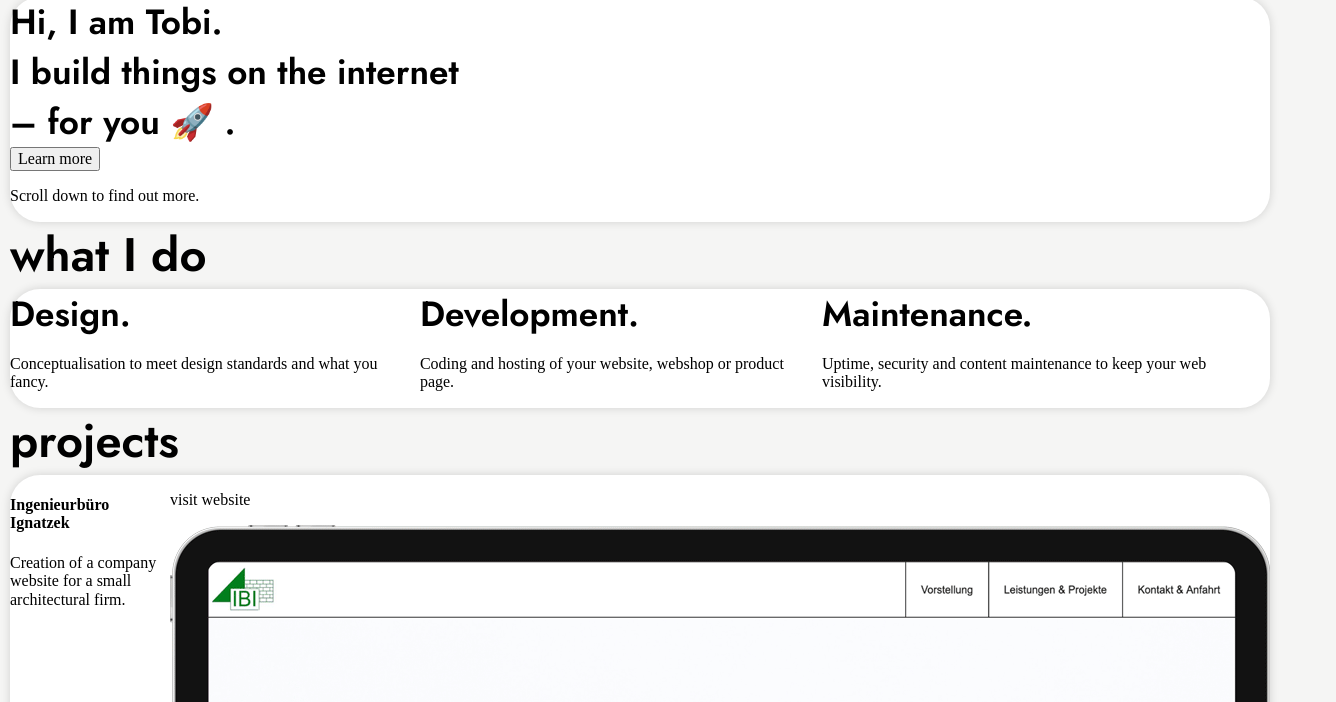
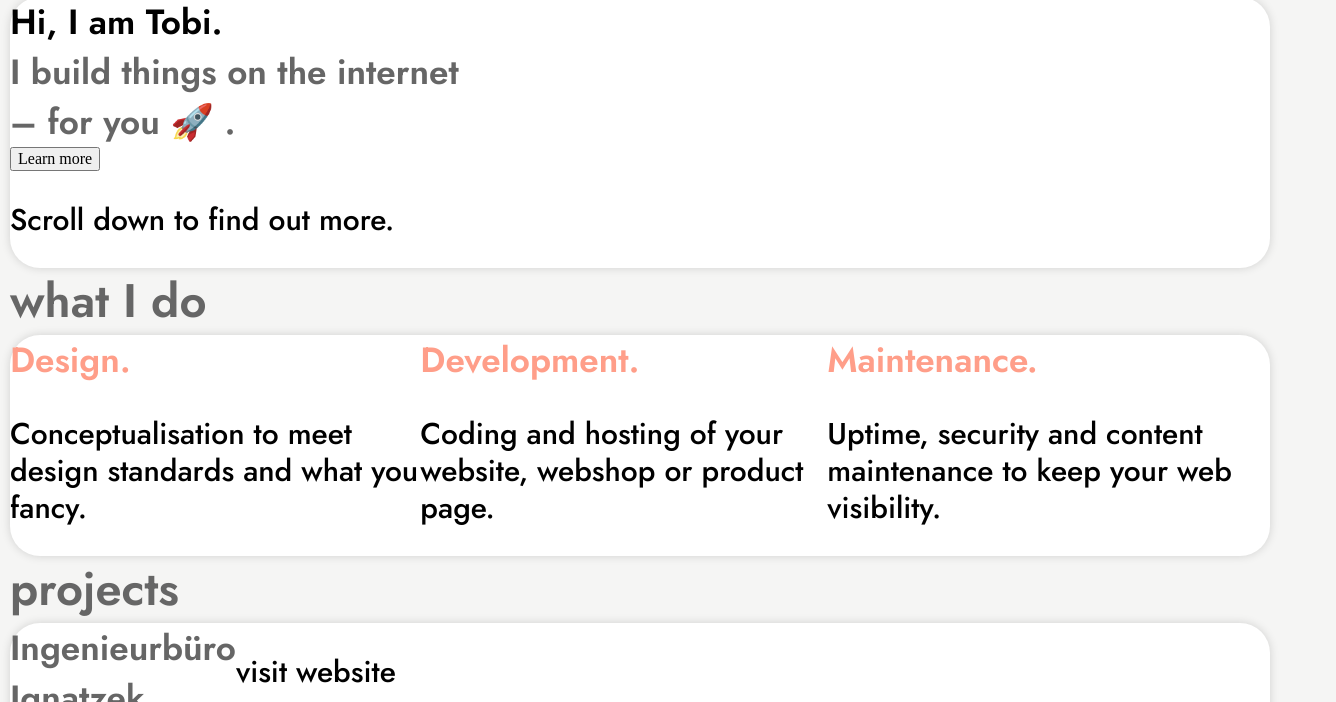
Before and after one commit to TobiasIgnatzek/i6k_test, a plain HTML site: page index.html in a window 1280 px wide. Shown: the part 98-800 px from the top of the page, 1336 px wide, since content can reach past the window. Drawn offline with nearby package versions, Linux system fonts and the light colour scheme.

Commit message:
new site

```diff
--- a/index.html
+++ b/index.html
@@ -80,7 +80,7 @@
       </div>
       <div class="third-wrapper">
         <div>
-          <h3>Development.
+          <h3><span class="red">Development.</span>
           </h3>
         </div>
         <div>
@@ -189,7 +189,7 @@
         </div>
       </div>
     </div>
-    <div class="flex">
+    <div class="flex wwrapper">
       <div>
         <h4>Songs for working.
         </h4>
@@ -205,7 +205,7 @@
     <div>
       <h2>contact</h2>
     </div>
-    <div class="flex">
+    <div class="flex wwrapper">
       <div>
         <h4>
           Want to work with me?
--- a/style.css
+++ b/style.css
@@ -23,14 +23,14 @@ src: url('fonts/Jost-Regular.ttf');
 font-weight: 400;
 }
 
-h1, h3 {
+h1, h3, h4 {
   font-size: 35px;
   font-family: 'Jost';
   font-weight: 600;
   line-height: 50px;
   margin: 0;
   padding: 0;
-  color: '#666666';
+  color: #666666;
 }
 
 h2 {
@@ -40,7 +40,20 @@ h2 {
   line-height: 67px;
   margin: 0;
   padding: 0;
-  color: '#666666';
+  color: #666666;
+}
+
+p {
+  font-family: 'Jost';
+  font-size: 30px;
+  font-weight: 500;
+  line-height: 37px;
+  letter-spacing: 0em;
+  text-align: left;
+}
+
+.red {
+  color: #FF9E89;
 }
 
 .heading {
```
